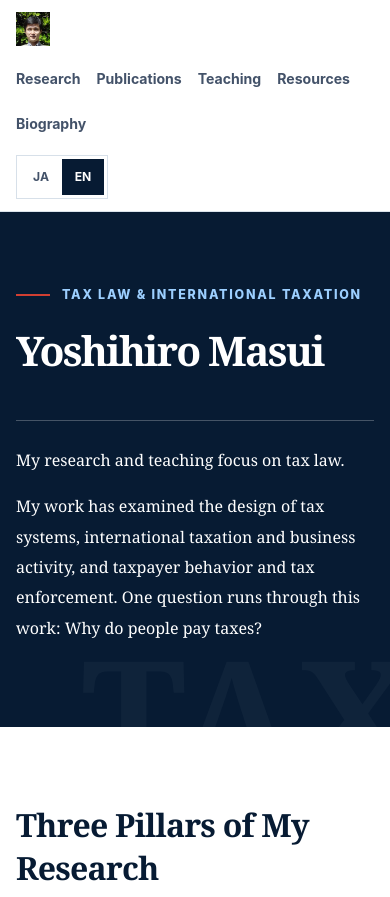
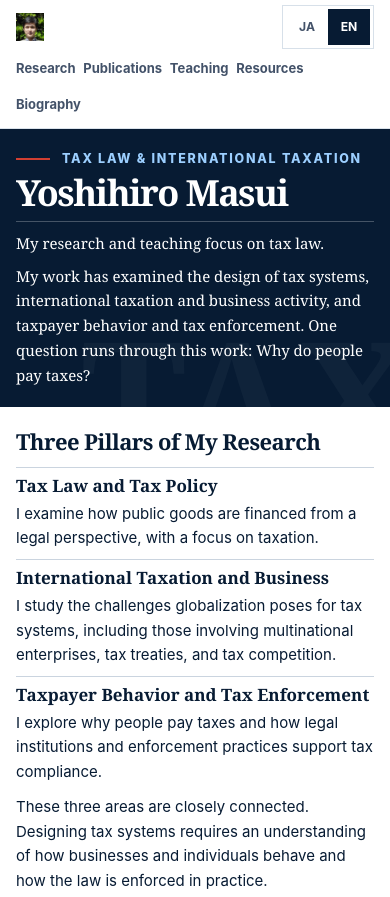
Before and after one commit to yomasui/yomasui.github.io, a plain HTML site: page en/index.html in a window 390 px wide. Shown: the top 897 px of the page. Drawn offline with Linux system fonts and the light colour scheme.

Commit message:
Publish approved compact layout for English homepage

```diff
--- a/en/index.html
+++ b/en/index.html
@@ -30,6 +30,40 @@
   .hero-grid, .pillar-grid { grid-template-columns: 1fr; }
 }
 html[lang=en] .hero h1 { font-size: clamp(2.55rem, 6vw, 5.5rem); }
+</style>
+<style>
+body { font-size: .9375rem; line-height: 1.65; }
+.hero { padding: clamp(32px, 5vw, 68px) 0; }
+.hero-grid { gap: clamp(22px, 5vw, 64px); }
+html[lang=en] .hero h1 { font-size: clamp(2.25rem, 5vw, 4.5rem); }
+.eyebrow { margin-bottom: 10px; }
+.hero-copy p { font-size: clamp(.9375rem, 1.4vw, 1.0625rem); line-height: 1.65; }
+.hero-copy p + p { margin-top: .5em; }
+.section, #current-research { padding-block: clamp(24px, 4vw, 52px); }
+h2 { font-size: clamp(1.375rem, 2.6vw, 2.125rem); }
+.pillar-grid { margin: 16px 0; gap: 18px; }
+.pillar-grid article { padding-top: 10px; }
+.pillar-grid h3, #current-research .m-topics h3 { margin: 0 0 3px; font-size: 1.0625rem; }
+#research-pillars .wrap > p { margin: 0; }
+#current-research .m-current-head { margin-bottom: 12px; }
+footer { padding-block: 24px; }
+@media (max-width: 620px) {
+  .header-inner { display: grid; grid-template-columns: 1fr auto; gap: 2px 12px; min-height: 0; padding-block: 5px; }
+  .nav-group { display: contents; }
+  .lang-switch { grid-column: 2; grid-row: 1; }
+  .main-nav { grid-column: 1 / -1; grid-row: 2; column-gap: clamp(6px, 2vw, 12px); row-gap: 0; }
+  .main-nav a { display: inline-flex; align-items: center; min-height: 36px; padding-block: 4px; font-size: .8125rem; }
+  .monogram { width: 28px; height: 28px; }
+  .hero { padding-block: 20px; }
+  .hero-grid { gap: 10px; }
+  .hero-copy { padding-top: 9px; }
+  .eyebrow { margin-bottom: 5px; }
+  .section, #current-research { padding-block: 20px; }
+  .pillar-grid { gap: 8px; margin: 10px 0; }
+  .pillar-grid article { padding-top: 6px; }
+  #current-research .m-topics { gap: 10px; }
+  footer { padding-block: 18px; }
+}
 </style>
 </head>
 <body>
```
